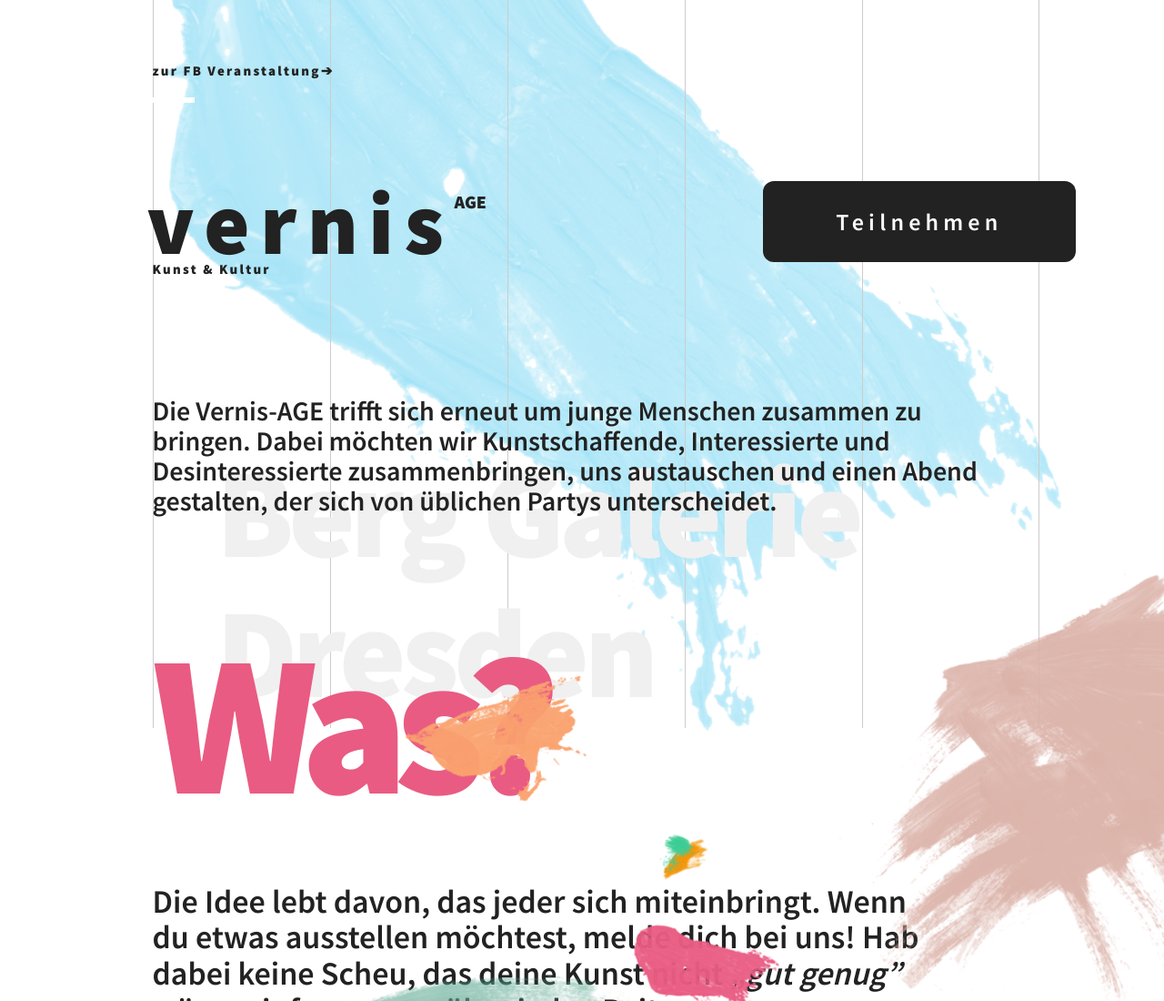
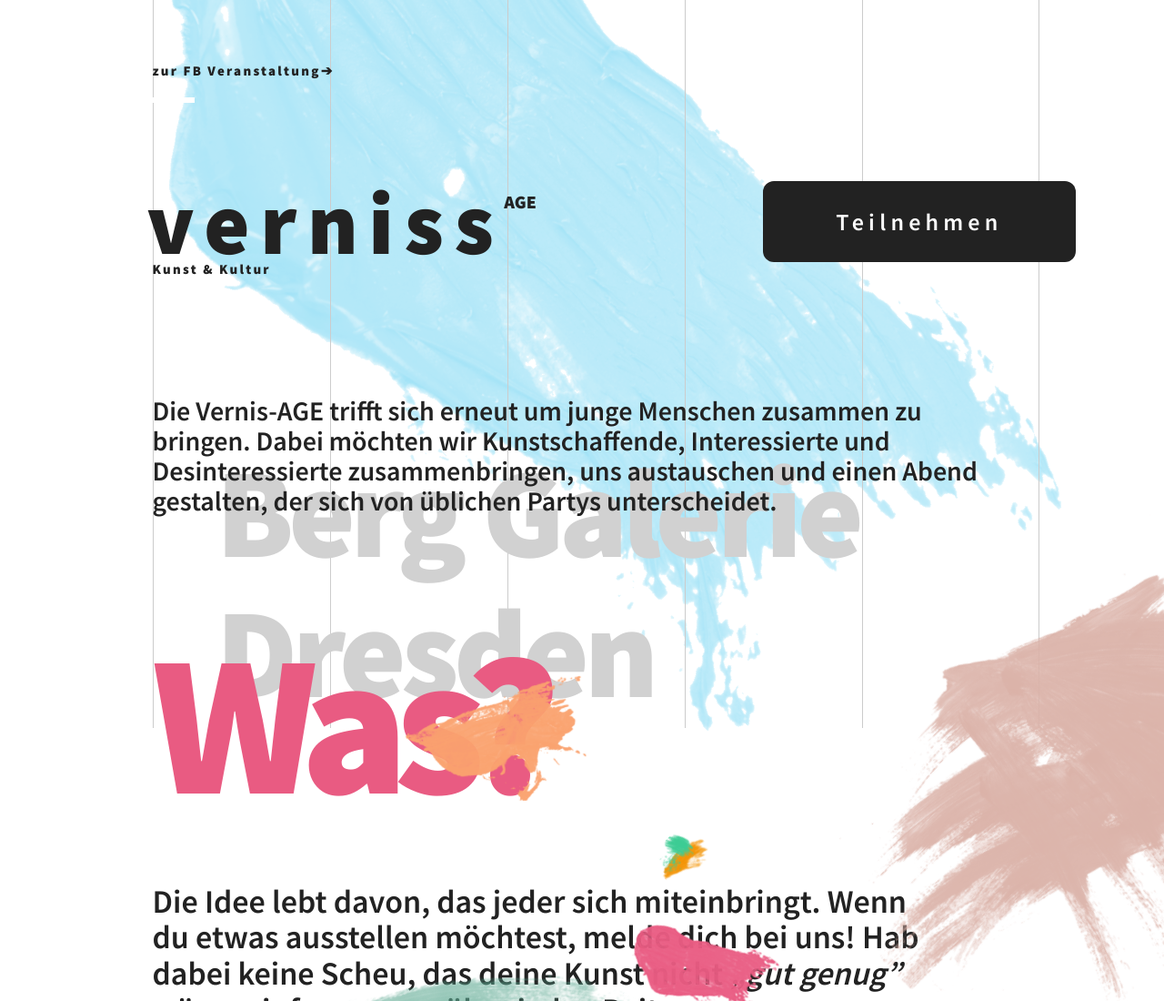
Before and after one commit to janinfo/Berg-Galerie, a plain HTML site: page Website/index.html in a window 1280 px wide. Shown: the top 1100 px of the page at 91% size. Drawn offline with Linux system fonts and the light colour scheme; files whose address does not match are found by name.

```diff
--- a/Website/css/main.css
+++ b/Website/css/main.css
@@ -142,7 +142,7 @@
     font-size: 140px;
     font-weight: 900;
     letter-spacing: -0.04em;
-    color: #F0F0F0;
+    color: #d1d1d1;
     z-index: -1;
   }
   .lg-orange {
--- a/Website/index.html
+++ b/Website/index.html
@@ -66,7 +66,7 @@
         <div class="row">
           <div class="col-md-offset-1 col-md-6">
 
-            <h1 style="margin-bottom: -80px">vernis<span>AGE</span></h1>
+            <h1 style="margin-bottom: -80px">verniss<span>AGE</span></h1>
             <!-- <img class="text-left" src="../../Repo/Website/images/logo_min.png" style="width: 20%; margin-top: 90px; opacity: 1"/> -->
             <h2><span>Kunst & Kultur</span></h2>
 
@@ -161,7 +161,8 @@
   <div class="row">
     <div class="col-md-offset-1 col-md-10">
       <h2>
-      Die Vernis-AGE trifft sich erneut um junge Menschen zusammen zu bringen. Dabei möchten wir Kunstschaffende, Interessierte und Desinteressierte zusammenbringen, uns austauschen und einen Abend gestalten, der sich von üblichen Partys unterscheidet.</h2>
+      Die Vernis-AGE trifft sich erneut um junge Menschen zusammen zu bringen. Dabei möchten wir Kunstschaffende, Interessierte und Desinteressierte zusammenbringen, uns austauschen und einen Abend gestalten, der sich von üblichen Partys unterscheidet.
+    </h2>
 
     </div>
   </div>
```
